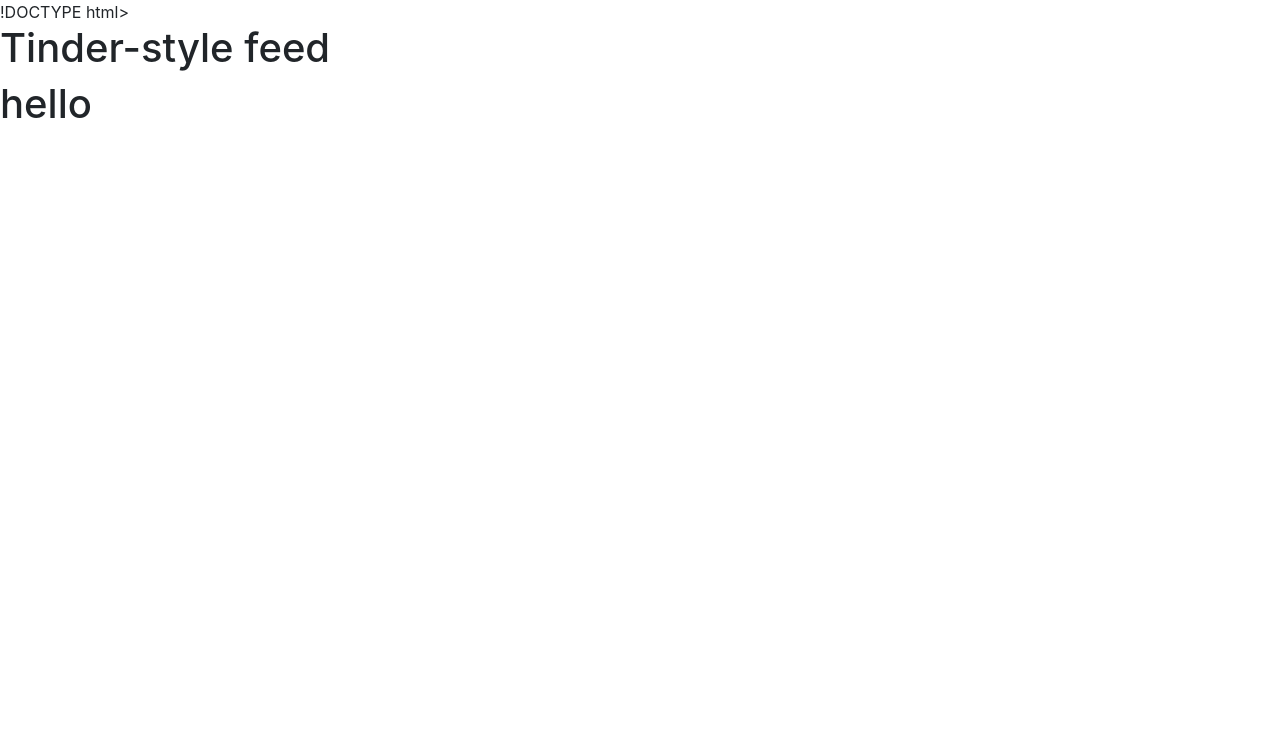
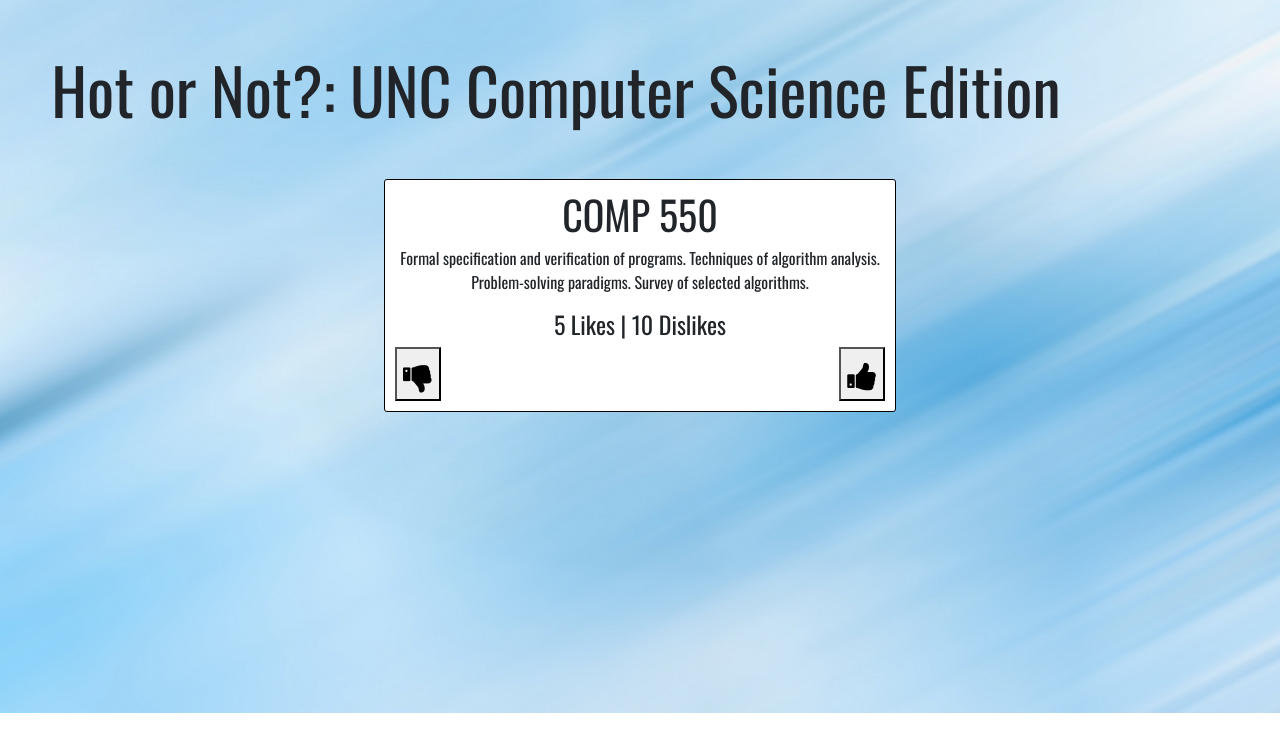
Before and after one commit to kilahancock-zz/426finalProject, a website: page app/index.html in a window 1280 px wide. Drawn offline with nearby package versions, Linux system fonts and the light colour scheme.

Commit message:
card stuff

```diff
--- a/app/custom.css
+++ b/app/custom.css
@@ -0,0 +1,35 @@
+.title {
+    font-size: 400%;
+    margin: 4%;
+}
+body {
+    font-family: 'Oswald', sans-serif;
+    background-image: url("background.png");
+    background-repeat: no-repeat;
+    background-size: cover;
+}
+.classCard {
+    border: 1px solid #000;
+    border-radius: 3px;
+    width: 40%;
+    height: auto;
+    margin: 0 auto;
+    padding: 10px;
+    background-color: #fff;
+}
+.courseName {
+    text-align: center;
+}
+.description {
+    text-align: center;
+}
+.swipeRight {
+    float: right;
+    font-size: 200%;
+}
+.swipeLeft {
+    font-size: 200%;
+}
+.stats {
+    text-align: center;
+}
--- a/app/index.html
+++ b/app/index.html
@@ -1,15 +1,21 @@
-!DOCTYPE html>
+<!DOCTYPE html>
 <html>
 <head>
   <title>Hot or Not? UNC Computer Science Edition</title>
   <link rel="stylesheet" href="https://stackpath.bootstrapcdn.com/bootstrap/4.3.1/css/bootstrap.min.css" integrity="sha384-ggOyR0iXCbMQv3Xipma34MD+dH/1fQ784/j6cY/iJTQUOhcWr7x9JvoRxT2MZw1T" crossorigin="anonymous">
   <link rel="stylesheet" type="text/css" href="custom.css">
   <link href="https://fonts.googleapis.com/css?family=Oswald&display=swap" rel="stylesheet">
+  <link rel="stylesheet" href="https://cdnjs.cloudflare.com/ajax/libs/font-awesome/4.7.0/css/font-awesome.min.css">
 </head>
 <body>
-    <h1>Tinder-style feed</h1>
-    <h1>hello</h1>
-
+    <h1 class="title">Hot or Not?: UNC Computer Science Edition</h1>
+    <div class="classCard">
+      <h1 class="courseName">COMP 550</h1>
+      <p class="description">Formal specification and verification of programs. Techniques of algorithm analysis. Problem-solving paradigms. Survey of selected algorithms.</p>
+      <h4 class="stats">5 Likes | 10 Dislikes</h4>
+      <button class="swipeLeft" type="button"><i class="fa fa-thumbs-down"></i></button>
+      <button class="swipeRight" type="button"><i class="fa fa-thumbs-up"></i></button>
+    </div>
 
 
     <script src="https://code.jquery.com/jquery-3.4.1.min.js"></script>
```
Also changed, not shown: app/background.png (added).
